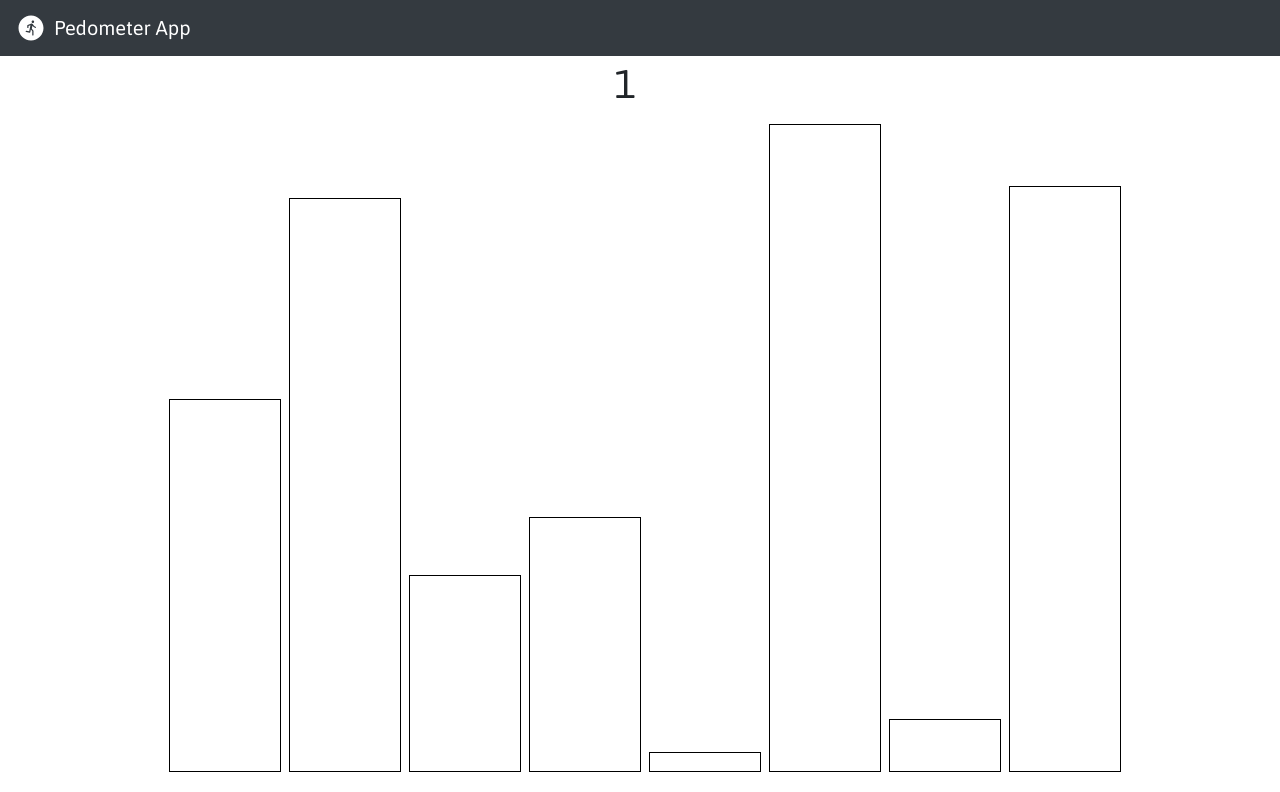
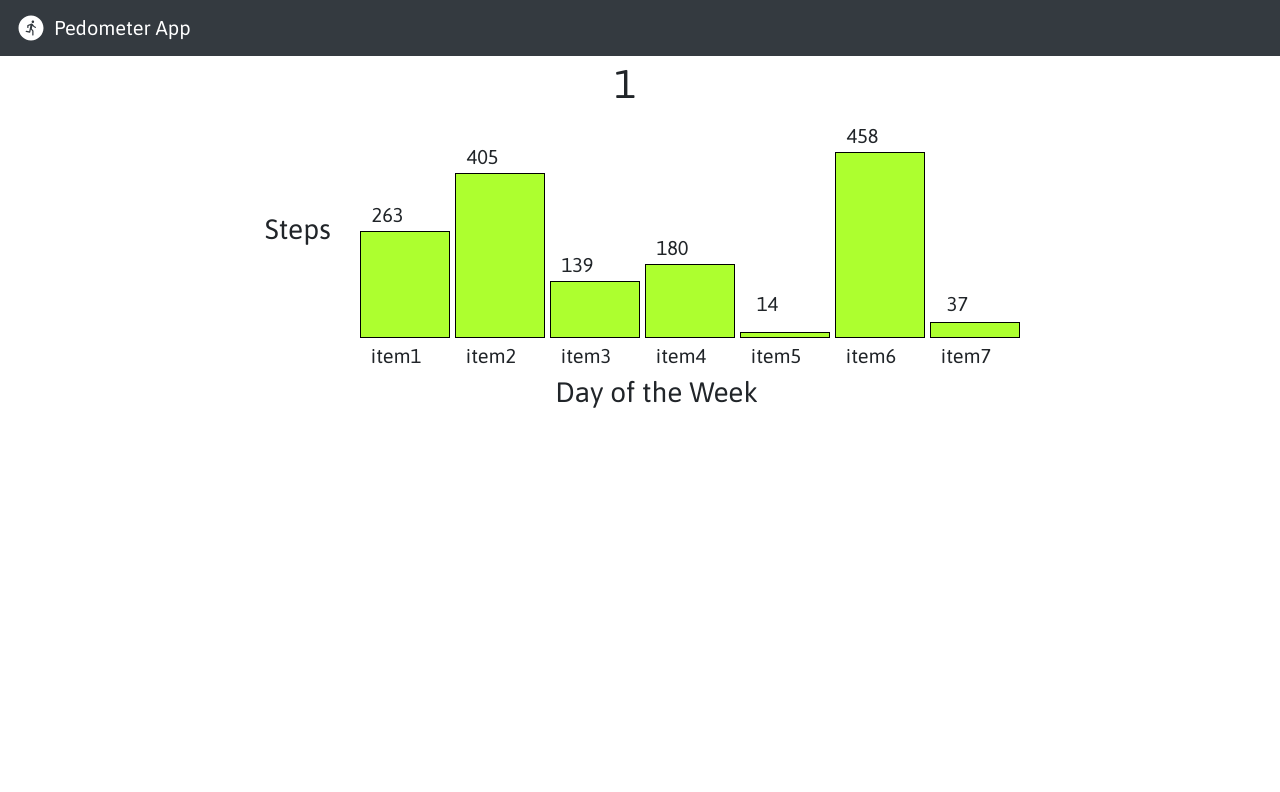
Before and after one commit to Jojos15/samplewebapp, a React (Create React App) app: page /1 in a window 1280 px wide. Shown: the top 792 px of the page. Built offline with nearby package versions, Linux system fonts and the light colour scheme.

Commit message:
bar graph kinda done

```diff
--- a/src/App.css
+++ b/src/App.css
@@ -23,4 +23,5 @@ h5{
 
 .plotBars{
   border: 1px solid black;
+  background-color: greenyellow;
 }
--- a/src/components/pedometer.js
+++ b/src/components/pedometer.js
@@ -6,7 +6,7 @@ const Pedometer = (props) => {
     const [steps, setSteps] = useState();
     useEffect(() => {
         let temp = [];
-        for (let i = 0; i < 8; i++) {
+        for (let i = 0; i < 7; i++) {
             temp.push(Math.ceil(Math.random() * 500));
         }
         console.log("STEPS: " + temp)
@@ -21,9 +21,8 @@ const Pedometer = (props) => {
                         <h1 className="text-center">{props.match.params.name}</h1>
                     </div>
                 </div>
-                <div className="row height-div" >
+                <div className="row height-div justify-content-center" >
                     <Plot steps={steps} />
-
                 </div>
             </div>
         );
--- a/src/components/plot.js
+++ b/src/components/plot.js
@@ -4,6 +4,7 @@ const Plot = (props) => {
     const [isReady, setIsReady] = useState();
     const steps = props.steps;
     const plotRef = useRef(null);
+    const tempNames = ["", "item1", "item2", "item3", "item4", "item5", "item6", "item7"];
 
     useEffect(() => {
         setIsReady(1);
@@ -18,43 +19,51 @@ const Plot = (props) => {
     const getDistance = (value) => {
         if (isReady === 2) {
             let distance = Math.ceil((value * plotRef.current.clientHeight) / Math.max(...steps));
-            console.log(distance);
             return distance;
         }
     }
 
     const getWidth = () => {
         if (isReady === 2) {
-            console.log(Math.ceil(plotRef.current.clientWidth / 12));
-            return Math.ceil(plotRef.current.clientWidth / 12);
+            return Math.ceil(plotRef.current.clientWidth / 15);
         }
     }
 
     return (
+        <div>
             <div className="row justify-content-around" ref={plotRef}>
-            <div className="col-1 align-self-end pl-1 pr-1">
-                <object className="plotBars" height={getDistance(steps[0])} width={getWidth()}></object>
+                <div className="col-1 align-self-center pl-1 pr-1 w-100">
+                    <h3>Steps</h3>
                 </div>
-            <div className="col-1 align-self-end pl-1 pr-1">
-                <object className="plotBars" height={getDistance(steps[1])} width={getWidth()}></object>
+                {
+                    steps.map((item, index) => {
+                        return (
+                            <div className="col-1 align-self-end pl-1 pr-1 w-100 animate__animated animate__fadeInUp" key={index}>
+                                <h5 className="text-center mb-1">{item}</h5>
+                                <object className="plotBars" width={getWidth()} height={getDistance(item)}></object>
                             </div>
-            <div className="col-1 align-self-end pl-1 pr-1">
-                <object className="plotBars" height={getDistance(steps[2])} width={getWidth()}></object>
+                        )
+                    })
+                }
             </div>
-            <div className="col-1 align-self-end pl-1 pr-1">
-                <object className="plotBars" height={getDistance(steps[3])} width={getWidth()}></object>
+            <div className="row justify-content-around">
+                {
+                    tempNames.map((item, index) => {
+                        return (
+                            <div className="col-1" key={index}>
+                                <h5 className="text-center">{item}</h5>
                             </div>
-            <div className="col-1 align-self-end pl-1 pr-1">
-                <object className="plotBars" height={getDistance(steps[4])} width={getWidth()}></object>
+                        );
+                    })
+                }
             </div>
-            <div className="col-1 align-self-end pl-1 pr-1">
-                <object className="plotBars" height={getDistance(steps[5])} width={getWidth()}></object>
+            <div className="row">
+                <div className="col-1">
+
                 </div>
-            <div className="col-1 align-self-end pl-1 pr-1">
-                <object className="plotBars" height={getDistance(steps[6])} width={getWidth()}></object>
+                <div className="col-11">
+                    <h3 className="text-center">Day of the Week</h3>
                 </div>
-            <div className="col-1 align-self-end pl-1 pr-1">
-                <object className="plotBars" height={getDistance(steps[7])} width={getWidth()}></object>
             </div>
         </div>
     );
```
Lines whose indentation alone changed are shown as unchanged.
